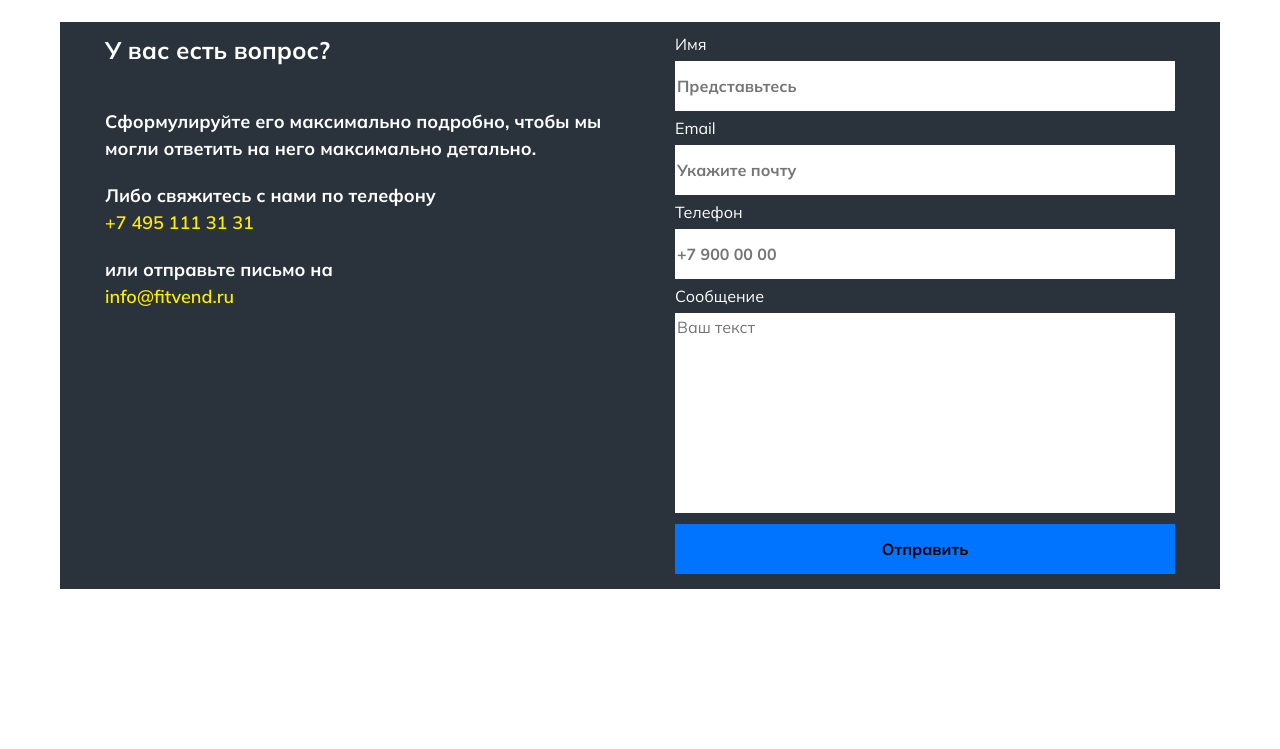
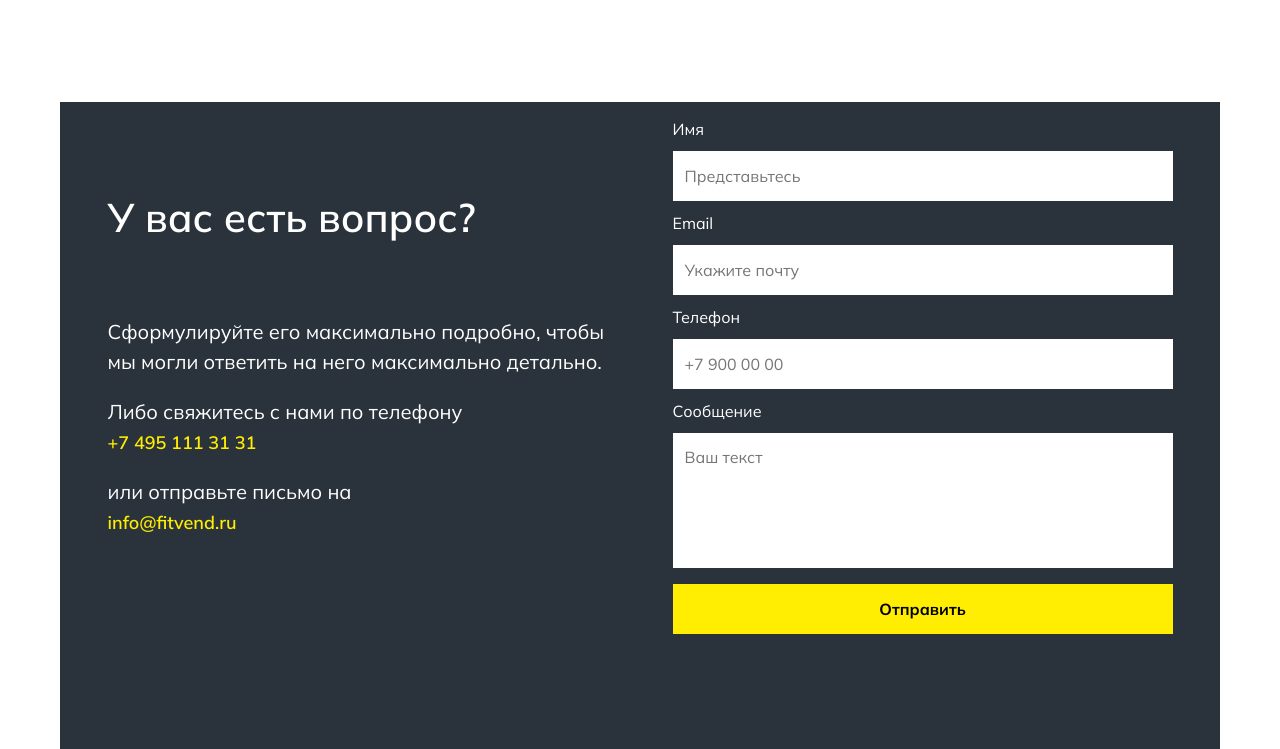
Before and after one commit to RomanYakovlev94/fitvend, a plain HTML site: page src/benefits.html in a window 1280 px wide. Shown: the part 1553-2302 px from the top of the page. Before the commit the page ends 2142 px from the top, so only its background shows below. Drawn offline with nearby package versions, Linux system fonts and the light colour scheme.

Commit message:
Update styles

```diff
--- a/src/styles/style.scss
+++ b/src/styles/style.scss
@@ -1,9 +1,9 @@
 @import url("https://fonts.googleapis.com/css2?family=Mulish:wght@200;300;400;500;600;700;800;900;1000&display=swap");
 // variables
-$general-color: #f266c1;
-$general-color-2: #66baf2;
+// $general-color: #f266c1;
+// $general-color-2: #66baf2;
 $general-color-3: #FFED02;
-$bc-card: #80c8f8;
+// $bc-card: #80c8f8;
 
 $color-grey: rgba(42,51,59,1);
 $color-yellow: #FFED02;
@@ -25,12 +25,9 @@ p{
 
 .span-markup{
     color:$general-color-3;
-    //background-color: #fff;
-    //-webkit-text-stroke: 0.1px rgb(149, 146, 82);
     border-radius: 5px;
     font-size: 18px;
     font-weight: 600;
-    //padding: 3px;
 }
 
 .root{
@@ -108,6 +105,7 @@ p{
     &__inside{
         position: relative;
         height: 100vh;
+        max-height: 730px;
         display: flex;
         flex-direction: column;
         &-video{
@@ -181,6 +179,10 @@ p{
             background-image: url("../img/sound.svg");
         }
     }
+}
+
+.mouse-page{
+    margin-top: auto;
 }
 
 @keyframes bounce-1 {
@@ -321,9 +323,10 @@ p{
 .description-text{
     height: 100%;
     margin-top: 2vw;
-    text-align: center;
+    //text-align: center;
     color: rgb(0, 0, 0);
     font-size: 18px;
+    padding: 15px;
 }
 
 
@@ -389,23 +392,23 @@ p{
 
 .partners{
     background-color: #fff;
+    padding: 0 10px 0 10px;
     margin-top: 25px;
     color: #fff;
-    font-weight: 500;
-    font-size: 24px;
+    font-weight: 400;
+    font-size: 32px;
     &__image{
         margin: 0 auto;
         width: 100%;
         max-width: 1160px;
         &-text{
-            padding-top: 25px;
-            text-align: center;
+            padding-top: 45px;
             color: black;
-            margin-bottom: 25px;
+            margin-bottom: 35px;
             background-color: #fff;
+            font-weight: 300;
         }
         &-item{
-
             width: 100px;
         }
     }
@@ -415,8 +418,8 @@ p{
 .footer{
     margin: 0 auto;
     max-width: 1160px;
-    margin-top: 25px;
-    padding: 10px;
+    margin-top: 105px;
+    padding: 15px;
     display: flex;
     flex-wrap: wrap;
     justify-content: space-around;
@@ -424,52 +427,66 @@ p{
     &__text{
         width: 100%;
         max-width: 500px;
+        margin-bottom: 120px;
         &-heading{
-            font-size: 24px;
-            font-weight: 700;
+            font-size: 40px;
+            font-weight: 600;
+            margin-top: 70px;
         }
         &-description{
-            font-size: 18px;
-            font-weight: 700;
-            margin-top: 40px;
+            font-size: 20px;
+            font-weight: 400;
+            margin-top: 70px;
         }
         &-phone{
-            font-size: 18px;
-            font-weight: 700;
+            font-size: 20px;
+            font-weight: 400;
             margin-top: 20px;
         }
         &-mail{
             margin-top: 20px;
-            font-size: 18px;
-            font-weight: 700;
+            font-size: 20px;
+            font-weight: 400;
         }
     }
     &-form{
         width: 100%;
         max-width: 500px;
+        margin-bottom: 90px;
     }
 
 }
 
 #submit{
-    background-color: #0073ff;
+    background-color: $color-yellow;
     border: none;
 }
 
 #textarea-class{
     resize: none;
     width: 100%;
-    min-height: 200px;
-    margin-top: 5px;
+    min-height: 135px;
+    margin-top: 10px;
     border: none;
+    &::placeholder{
+        font-size: 16px;
+        font-weight: 400;
+        padding-left: 10px;
+        padding-top: 10px;
+    }
 }
 
 .footer input{
-    margin: 5px 0 5px 0;
+    margin: 10px 0 10px 0;
     width: 100%;
     height: 50px;
     font-weight: bold;
     border: none;
+    &::placeholder{
+        font-size: 16px;
+        font-weight: 400;
+        padding-left: 10px;
+    }
 }
 
 
```
Also changed, not shown: src/index.html (+17 -15 lines), src/img/partners.png, src/styles/style.css, 4 other files.
